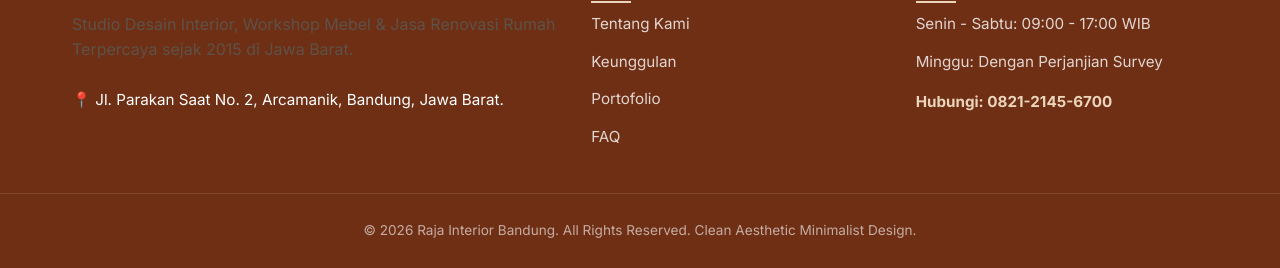
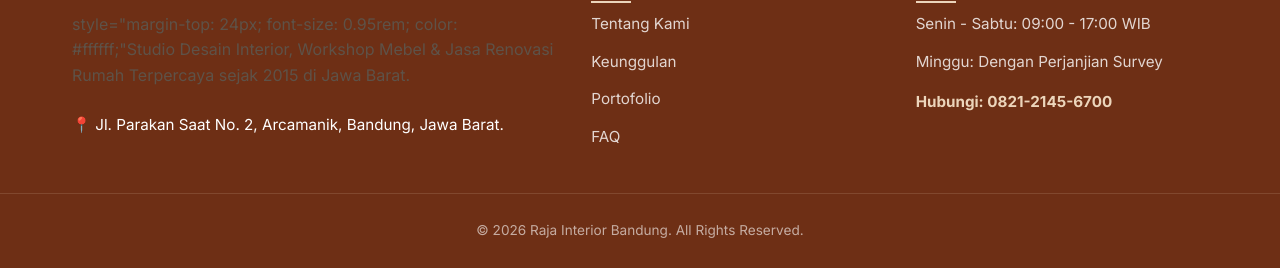
Before and after one commit to ridihadi/rajainterior, a plain HTML site: page index.html in a window 1280 px wide. Shown: the part 8254-8522 px from the top of the page. Drawn offline with Linux system fonts and the light colour scheme.

```diff
--- a/index.html
+++ b/index.html
@@ -1976,7 +1976,7 @@
         <div class="container footer-grid">
             <div>
                 <a href="#" class="footer-logo">RAJA INTERIOR</a>
-                <p>Studio Desain Interior, Workshop Mebel & Jasa Renovasi Rumah Terpercaya sejak 2015 di Jawa Barat.</p>
+                <p>style="margin-top: 24px; font-size: 0.95rem; color: #ffffff;"Studio Desain Interior, Workshop Mebel & Jasa Renovasi Rumah Terpercaya sejak 2015 di Jawa Barat.</p>
                 <p style="margin-top: 24px; font-size: 0.95rem; color: #ffffff;">📍 Jl. Parakan Saat No. 2, Arcamanik, Bandung, Jawa Barat.</p>
             </div>
             <div class="footer-col">
@@ -1996,7 +1996,7 @@
             </div>
         </div>
         <div class="footer-bottom">
-            <p>&copy; 2026 Raja Interior Bandung. All Rights Reserved. Clean Aesthetic Minimalist Design.</p>
+            <p>&copy; 2026 Raja Interior Bandung. All Rights Reserved.</p>
         </div>
     </footer>
 
```
